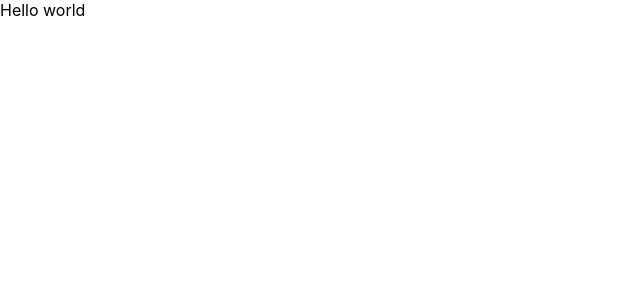
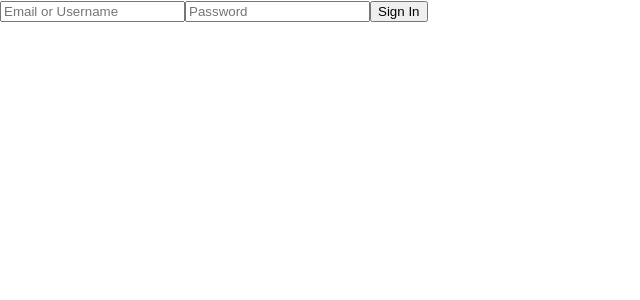
Before and after one commit to MaksLeseu/we, a React (Create React App) app: page / in a window 1280 px wide. Shown: the top 300 px of the page, without its empty margins (0-640 px from the left). Built offline with nearby package versions, Linux system fonts and the light colour scheme.

Commit message:
Create Auth component

```diff
--- a/src/App.tsx
+++ b/src/App.tsx
@@ -1,9 +1,10 @@
 import React from 'react';
+import {Auth} from "./features/Auth/Auth";
 
 export const App = () => {
   return (
     <div>
-      Hello world
+      <Auth />
     </div>
   );
 }
--- /dev/null
+++ b/src/features/Auth/Auth.tsx
@@ -0,0 +1,11 @@
+import React from 'react';
+
+export const Auth = () => {
+    return (
+        <div>
+            <input placeholder={'Email or Username'} />
+            <input placeholder={'Password'}/>
+            <button>Sign In</button>
+        </div>
+    );
+};
```
